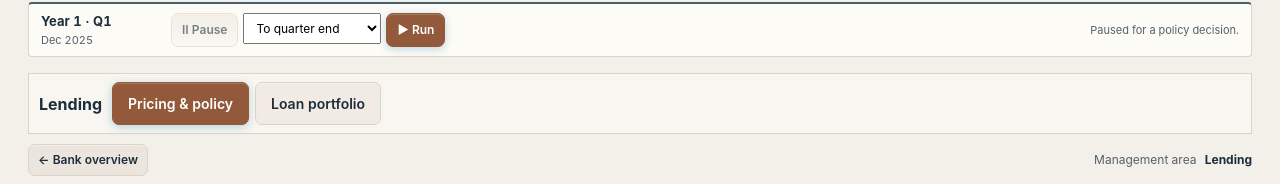
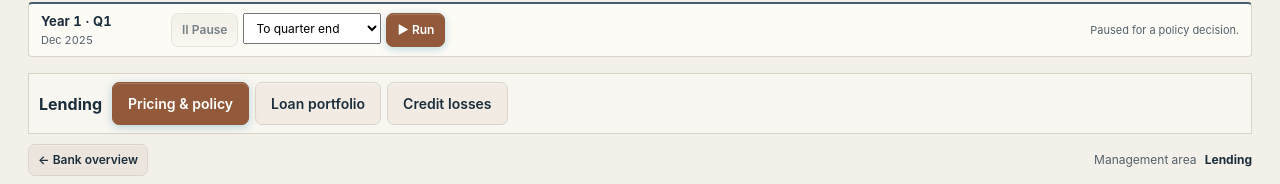
Before and after one commit to andrewlinn957/banksim, a React (Vite) app: page / in a window 1280 px wide. Both pictures are taken after a click on the button "Lending". Shown: the part 137-321 px from the top of the page. Built offline with nearby package versions, Linux system fonts and the light colour scheme.

Commit message:
Add credit losses Lending shortcut

```diff
--- a/src/components/FunctionalReportNavigation.tsx
+++ b/src/components/FunctionalReportNavigation.tsx
@@ -11,13 +11,13 @@ interface Props {
 const financeReports = [['Performance','Performance'],['Accounts','Accounts'],['Share Price','Share price'],['Costs','Costs']] as const;
 
 export default function FunctionalReportNavigation({ activeTab, activeDepartment=null, regulatoryMetric, onReport, onManage }: Props) {
-  const department = activeDepartment ?? (activeTab==='Loans'?'Lending':financeReports.some(([tab])=>tab===activeTab)?'Capital':null);
+  const department = activeDepartment ?? (['Loans','Credit Losses'].includes(activeTab)?'Lending':financeReports.some(([tab])=>tab===activeTab)?'Capital':null);
   const manage = (label:string, area:Department) => <button className={`button ${activeTab==='Boardroom'?'primary':'ghost'}`} aria-current={activeTab==='Boardroom'?'page':undefined} onClick={()=>onManage(area)}>{label}</button>;
   const report = (tab:string,label:string,metric?:RegulatoryMetric,origin:Department|null=department) => {
     const active=activeTab===tab&&(!metric||metric===regulatoryMetric);
     return <button key={`${tab}-${metric??label}`} className={`button ${active?'primary':'ghost'}`} aria-current={active?'page':undefined} onClick={()=>onReport(tab,metric,origin)}>{label}</button>;
   };
-  if(department==='Lending') return <nav className="functional-report-navigation" aria-label="Lending screens"><strong>Lending</strong>{manage('Pricing & policy','Lending')}{report('Loans','Loan portfolio')}</nav>;
+  if(department==='Lending') return <nav className="functional-report-navigation" aria-label="Lending screens"><strong>Lending</strong>{manage('Pricing & policy','Lending')}{report('Loans','Loan portfolio')}{report('Credit Losses','Credit losses')}</nav>;
   if(department==='Capital') return <nav className="functional-report-navigation" aria-label="Finance and capital screens"><strong>Finance & Capital</strong>{manage('Capital & dividends','Capital')}{financeReports.map(([tab,label])=>report(tab,label))}</nav>;
   if(department==='Treasury') return <nav className="functional-report-navigation" aria-label="Treasury screens"><strong>Treasury & Funding</strong>{manage('Treasury actions','Treasury')}{report('Regulatory','Liquidity coverage','lcr')}{report('Regulatory','Stable funding','nsfr')}</nav>;
   if(activeTab==='Overview'||activeTab==='Regulatory') return <nav className="functional-report-navigation" aria-label="Risk and regulatory screens"><strong>Risk & Regulatory</strong>{report('Overview','Risk overview')}{report('Regulatory','Capital','capital')}{report('Regulatory','RWA','rwa')}{report('Regulatory','Leverage','leverage')}{report('Regulatory','LCR','lcr')}{report('Regulatory','NSFR','nsfr')}</nav>;
```
